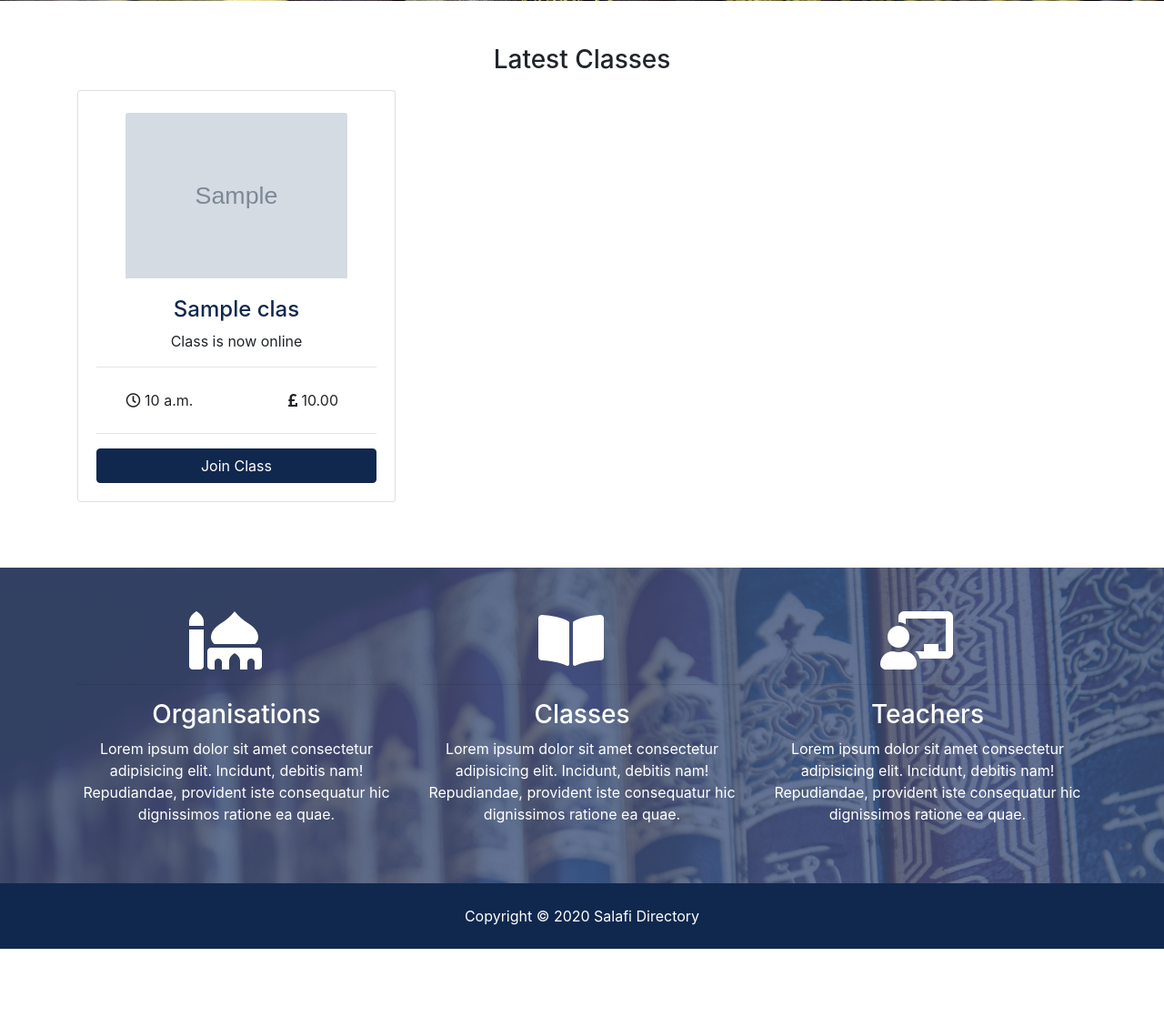
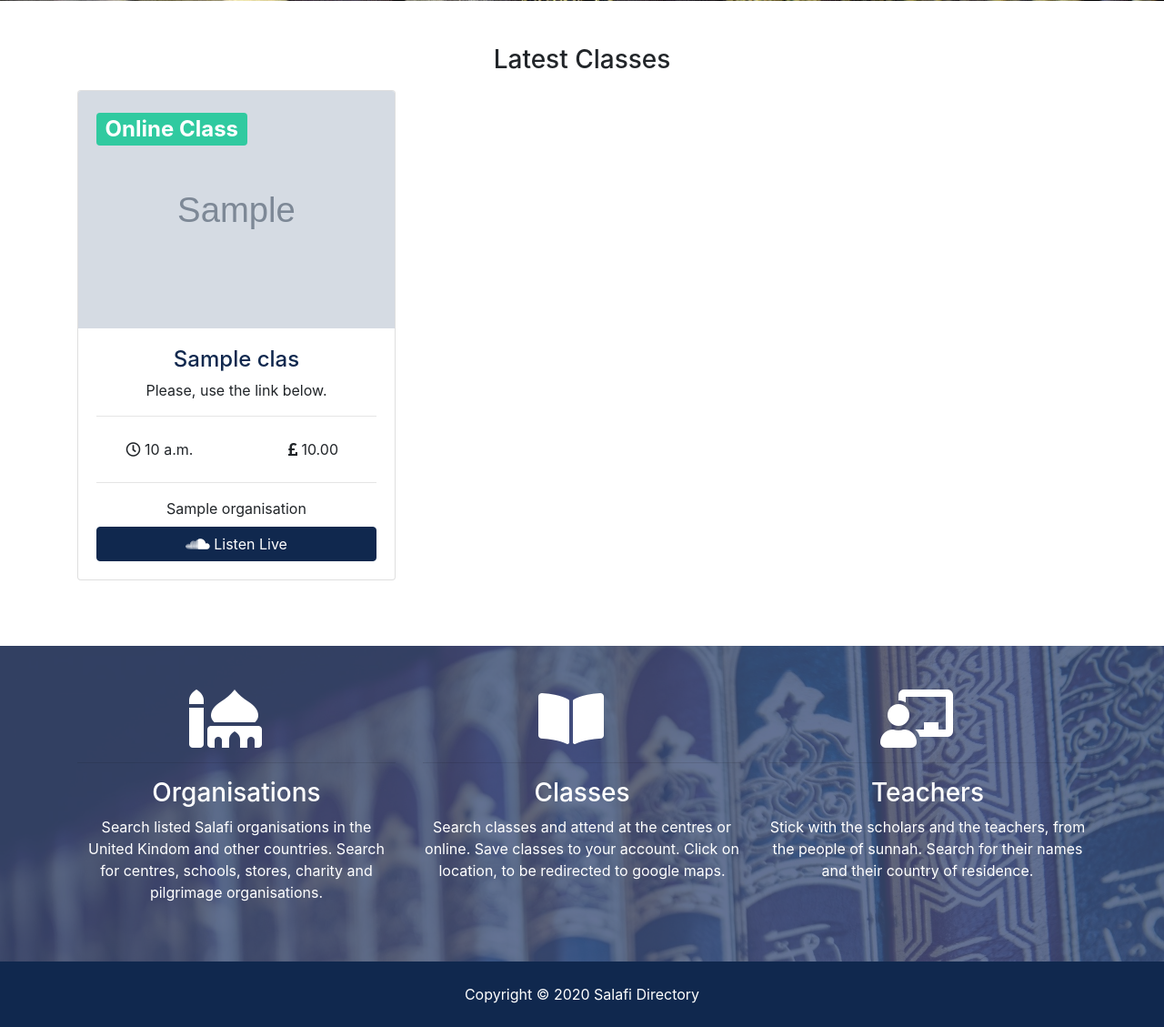
Before and after one commit to azmolmiah/salafi-directory-django, a Django app: template templates/pages/index.html in a window 1280 px wide. Shown: the part 761-1890 px from the top of the page at 91% size. Before the commit the page ends 1804 px from the top, so only its background shows below. Run offline with Django 3.2, Linux system fonts and the light colour scheme; the template is opened without the code that fills it: values that come from a table or form of the project are taken from there, others are empty; tables that the repository leaves empty hold one stand-in row (values such as "Sample post"); grey boxes marked "Sample" are stand-in pictures; some libraries are stand-ins or nearby versions.

Commit message:
Classes
Completed classes layout for classes card

```diff
--- a/classes/models.py
+++ b/classes/models.py
@@ -2,6 +2,7 @@ from django.db import models
 from django.utils import timezone
 from organisations.models import Organisation
 from teachers.models import Teacher
+
 
 class Class(models.Model):
     organisation = models.ForeignKey(Organisation, on_delete=models.DO_NOTHING)
@@ -9,6 +10,8 @@ class Class(models.Model):
     title = models.CharField(max_length=200)
     description = models.TextField()
     time = models.TimeField(default=timezone.now)
+    days = models.CharField(max_length=20, default='Monday', choices=[(
+        'Monday', 'Monday'), ('Tuesday', 'Tuesday'), ('Wednesday', 'Wednesday'), ('Thursday', 'Thursday'), ('Friday', 'Friday'), ('Saturday', 'Saturday'), ('Sunday', 'Sunday')])
     price = models.DecimalField(max_digits=6, decimal_places=2, default=0)
     language = models.CharField(max_length=200, default='English')
     is_online = models.BooleanField(default=False)
@@ -16,5 +19,6 @@ class Class(models.Model):
     photo = models.ImageField(upload_to='photos/')
     created = models.DateTimeField(auto_now_add=True)
     updated = models.DateTimeField(auto_now=True)
+
     def __str__(self):
         return self.title
--- a/pages/views.py
+++ b/pages/views.py
@@ -6,7 +6,7 @@ from organisations.models import Organisation
 def index(request):
     g = GeoIP2('GeoLite2-Country_20200519')
     country_code = g.country_code('15.194.1.177')
-    organisations = Organisation.objects.filter(country=f'{country_code}')
+    organisations = Organisation.objects.filter(country='GB')
     classes = Class.objects.all().filter(organisation__in=organisations).order_by('-created')[:3]
     context = {
         'classes': classes
--- a/salafi_directory/static/css/admin.css
+++ b/salafi_directory/static/css/admin.css
@@ -28,3 +28,7 @@ div.breadcrumbs {
 .button.default, input[type=submit].default, .submit-row input.default {
     background: #10284e;
 }
+
+.module h2, .module caption, .inline-group h2 {
+    background: #3f507a;
+}
--- a/teachers/models.py
+++ b/teachers/models.py
@@ -5,7 +5,7 @@ from django_countries.fields import CountryField
 class Teacher(models.Model):
     name = models.CharField(max_length=200)
     country = CountryField()
-    type = models.CharField(max_length=200, blank=True, choices=[(
+    type = models.CharField(max_length=20, choices=[(
         'Student of Knowledge', 'Student of Knowledge'), ('Scholar', 'Scholar')])
     created = models.DateTimeField(auto_now_add=True)
     updated = models.DateTimeField(auto_now=True)
--- a/templates/pages/index.html
+++ b/templates/pages/index.html
@@ -112,24 +112,25 @@
       <div class="row">
           <!-- Listing -->
         {% if classes %}
-          {% for singleClass in classes%}
+          {% for singleClass in classes %}
             <div class="col-md-6 col-lg-4 mb-4">
               <div class="card listing-preview">
-                <img style="width: 70%; height: 70%;" class="card-img-top mx-auto mt-4" src="{{ singleClass.photo.url }}" alt="">
-                <!-- <div class="card-img-overlay">
-                  See if you can add class or lecture on when datetime.now == classes.time
-                  <h2>
-                    <span class="badge badge-secondary text-white">Live Now</span>
-                  </h2>
-                </div> -->
+                <img class="card-img-top" src="{{ singleClass.photo.url }}" alt="">
+                {% if singleClass.is_online %}
+                  <div class="card-img-overlay">
+                    <h2>
+                      <span class="badge badge-secondary text-white">Online Class</span>
+                    </h2>
+                  </div>
+                {% endif %}
                 <div class="card-body">
                   <div class="listing-heading text-center">
                     <h4 class="text-primary">{{ singleClass.title }}</h4>
                     {% if singleClass.is_online %}
-                      Class is now online
+                      Please, use the link below.
                     {% else %}
                       <p class="text-secondary">
-                      <i class="fas fa-map-marker "></i> <a href="https://maps.google.com/maps?q={{singleClass.organisation.address}}, {{singleClass.organisation.zipcode}}">{{singleClass.organisation.address}}, {{singleClass.organisation.zipcode}}</a></p>
+                      <i class="fas fa-map-marker fa-lg"></i> <a href="https://maps.google.com/maps?q={{singleClass.organisation.address}}, {{singleClass.organisation.zipcode}}">{{singleClass.organisation.address}}, {{singleClass.organisation.zipcode}}</a></p>
                     {% endif %}
                   </div>
                   <hr>
@@ -147,9 +148,19 @@
                     </div>
                   </div>
                   <hr>
-                  {% if singleClass.is_online %}
-                    <a href="{{ singleClass.link }}" class="btn btn-primary btn-block">Join Class</a>
-                  {% endif %}
+                  <div class="text-center mb-2">
+                    {{singleClass.organisation.name}}
+                  </div>
+
+                  <a href="{{ singleClass.link }}" class="btn btn-primary btn-block">
+                    <i class="fab fa-soundcloud fa-lg"></i>
+                    {% if singleClass.is_online %}
+                      Listen Live
+                    {% else %}
+                      Recording
+                    {% endif %}
+                  </a>
+
                 </div>
               </div>
             </div>
@@ -170,22 +181,19 @@
           <i class="fas fa-mosque fa-4x mr-4"></i>
           <hr>
           <h3>Organisations</h3>
-          <p>Lorem ipsum dolor sit amet consectetur adipisicing elit. Incidunt, debitis nam! Repudiandae, provident iste consequatur
-            hic dignissimos ratione ea quae.</p>
+          <p>Search listed Salafi organisations in the United Kindom and other countries. Search for centres, schools, stores, charity and pilgrimage organisations.</p>
         </div>
         <div class="col-md-4">
           <i class="fas fa-book-open fa-4x mr-4"></i>
           <hr>
           <h3>Classes</h3>
-          <p>Lorem ipsum dolor sit amet consectetur adipisicing elit. Incidunt, debitis nam! Repudiandae, provident iste consequatur
-            hic dignissimos ratione ea quae.</p>
+          <p>Search classes and attend at the centres or online. Save classes to your account. Click on location, to be redirected to google maps.</p>
         </div>
         <div class="col-md-4">
           <i class="fas fa-chalkboard-teacher fa-4x mr-4"></i>
           <hr>
           <h3>Teachers</h3>
-          <p>Lorem ipsum dolor sit amet consectetur adipisicing elit. Incidunt, debitis nam! Repudiandae, provident iste consequatur
-            hic dignissimos ratione ea quae.</p>
+          <p>Stick with the scholars and the teachers, from the people of sunnah. Search for their names and their country of residence.</p>
         </div>
       </div>
     </div>
```
Also changed, not shown: classes/admin.py (+8 -1 lines), organisations/admin.py (+4 -3 lines), templates/organisations/organisations.html (+18 -11 lines), classes/migrations/0004_class_days.py (added), teachers/migrations/0004_auto_20200521_1922.py (added), teachers/migrations/0005_auto_20200521_1931.py (added).
